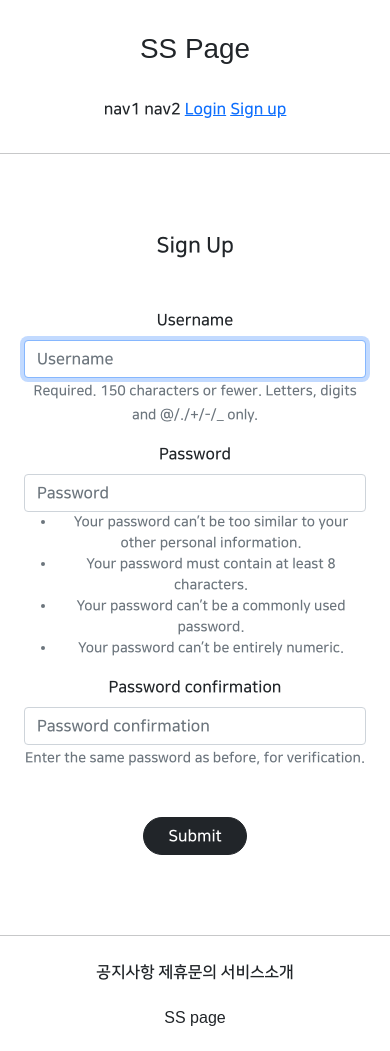
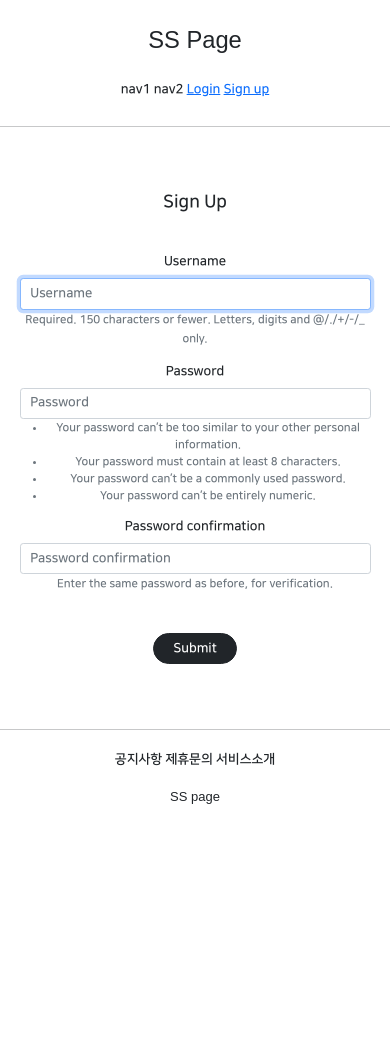
Before and after one commit to NOESYU/Class6, a Django app: page /account/create/ in a window 390 px wide. After the commit the page ends 804 px from the top, so only its background shows below. Run offline with Django 3.2, Linux system fonts and the light colour scheme; parts of the project's set-up code (start-up, migrations or seed data) failed here and were passed over; some libraries are stand-ins or nearby versions; some web fonts are replaced.

Commit message:
210812 django class commit 2

```diff
--- a/static/base.css
+++ b/static/base.css
@@ -64,3 +64,10 @@
     border-radius: 1rem;
     margin: 1rem;
 }
+
+/* 스크린의 크기를 확인하여 500px 미만이 될경우 html 속성을 바꿀것 */
+@media screen and (max-width: 500px) {
+    html {
+        font-size: 13px;
+    }
+}
```
Also changed, not shown: articleapp/templates/articleapp/list.html (line endings or trailing spaces).
